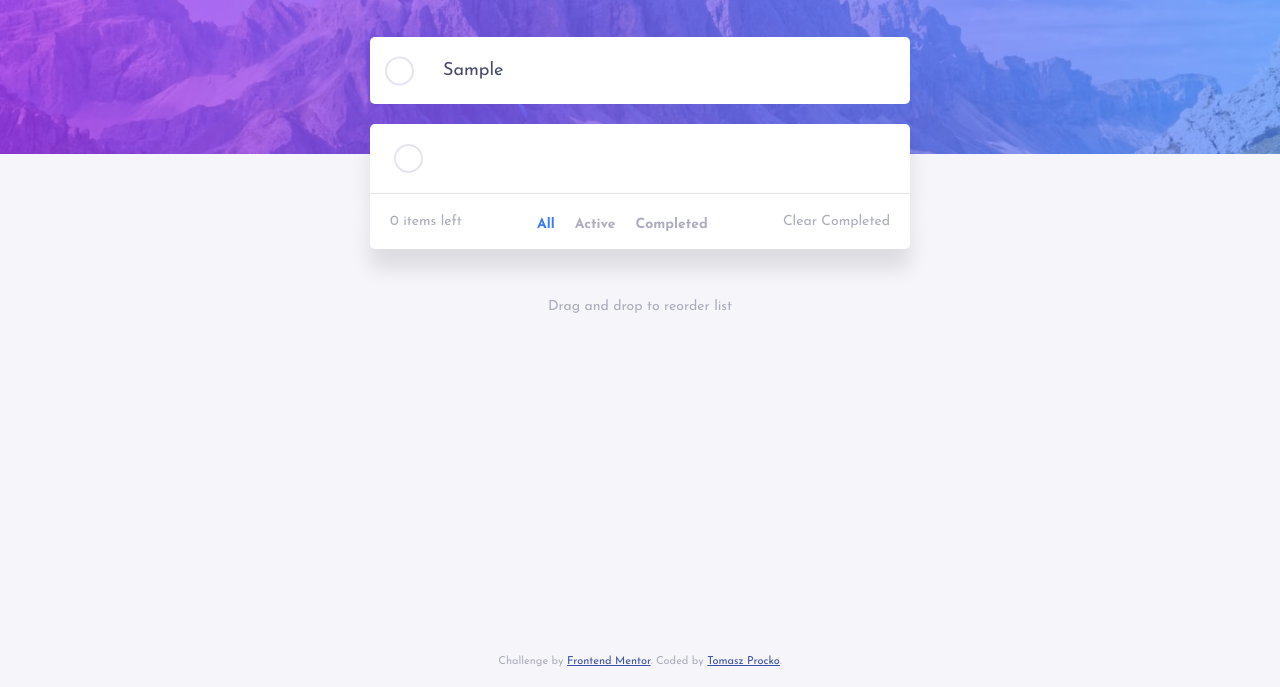
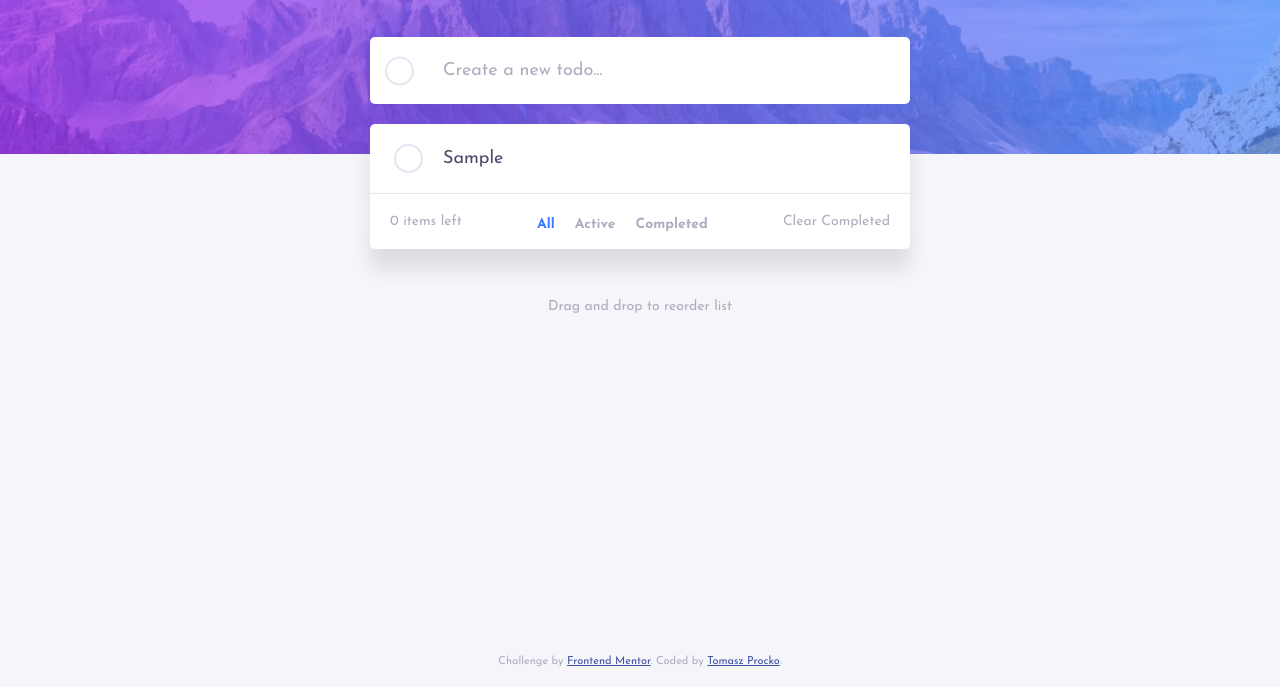
Before and after one commit to prociek/todo-app-main, a website built with Parcel: page src/index.html in a window 1280 px wide. Both pictures are taken after typing "Sample" into the empty fields and a click on the button 399 px from the left and 183 px from the top of the page. Shown: the part 113-800 px from the top of the page. Built offline with nearby package versions, Linux system fonts and the light colour scheme.

Commit message:
Add TodoList and TodoItem class

```diff
--- a/src/index.html
+++ b/src/index.html
@@ -39,36 +39,7 @@
           type="text"
         />
       </form>
-      <ul class="todo-list">
-        <li class="todo-list__item" draggable="true">
-          <div class="border">
-            <button class="todo-list__btn-check">
-              <svg xmlns="http://www.w3.org/2000/svg" width="11" height="9">
-                <path
-                  fill="none"
-                  stroke="#FFF"
-                  stroke-width="2"
-                  d="M1 4.304L3.696 7l6-6"
-                />
-              </svg>
-            </button>
-          </div>
-          <p class="todo-list__text"></p>
-          <button class="todo-list__btn-remove">
-            <svg
-              xmlns="http://www.w3.org/2000/svg"
-              width="18"
-              height="18"
-              viewBox="0 0 18 18"
-            >
-              <path
-                fill-rule="evenodd"
-                d="M16.97 0l.708.707L9.546 8.84l8.132 8.132-.707.707-8.132-8.132-8.132 8.132L0 16.97l8.132-8.132L0 .707.707 0 8.84 8.132 16.971 0z"
-              />
-            </svg>
-          </button>
-        </li>
-      </ul>
+      <ul class="todo-list" id="todo-list"></ul>
       <div class="todo-menu" role="menu">
         <div class="todo-menu__itms-left">
           <span id="amount">0</span> items left
@@ -88,6 +59,36 @@
         >Frontend Mentor</a
       >. Coded by <a href="#">Tomasz Procko</a>.
     </footer>
+    <template id="todo-item">
+      <li class="todo-list__item" draggable="true">
+        <div class="border">
+          <button class="todo-list__btn-check">
+            <svg xmlns="http://www.w3.org/2000/svg" width="11" height="9">
+              <path
+                fill="none"
+                stroke="#FFF"
+                stroke-width="2"
+                d="M1 4.304L3.696 7l6-6"
+              />
+            </svg>
+          </button>
+        </div>
+        <p class="todo-list__text">Todo</p>
+        <button class="todo-list__btn-remove">
+          <svg
+            xmlns="http://www.w3.org/2000/svg"
+            width="18"
+            height="18"
+            viewBox="0 0 18 18"
+          >
+            <path
+              fill-rule="evenodd"
+              d="M16.97 0l.708.707L9.546 8.84l8.132 8.132-.707.707-8.132-8.132-8.132 8.132L0 16.97l8.132-8.132L0 .707.707 0 8.84 8.132 16.971 0z"
+            />
+          </svg>
+        </button>
+      </li>
+    </template>
     <script src="./main.ts" defer></script>
   </body>
 </html>
--- a/src/main.ts
+++ b/src/main.ts
@@ -4,26 +4,28 @@ import sunIcon from "./images/icon-sun.svg";
 import moonIcon from "./images/icon-moon.svg";
 
 class ToggleMode {
-  button: HTMLButtonElement;
-  image: HTMLImageElement;
-  sunIcon: string;
-  moonIcon: string;
+  private button: HTMLButtonElement;
+  private image: HTMLImageElement;
+  private sunIcon: string;
+  private moonIcon: string;
 
   constructor(sunIcon: string, moonIcon: string) {
     this.button = document.querySelector(
       ".header__button"
     ) as HTMLButtonElement;
-    this.image = this.button.querySelector(".header__icon") as HTMLImageElement;
+    this.image = this.button.querySelector(
+      ".header__icon"
+    )! as HTMLImageElement;
     this.sunIcon = sunIcon;
     this.moonIcon = moonIcon;
     this.config();
   }
 
-  config() {
+  private config() {
     this.button.addEventListener("click", this.handleClick);
   }
 
-  handleClick = () => {
+  private handleClick = () => {
     if (!document.documentElement.hasAttribute("data-theme")) {
       document.documentElement.setAttribute("data-theme", "dark");
       this.image.setAttribute("src", this.sunIcon);
@@ -35,24 +37,25 @@ class ToggleMode {
 }
 
 class TodoForm {
-  form: HTMLFormElement;
-  input: HTMLInputElement;
+  private form: HTMLFormElement;
+  private input: HTMLInputElement;
 
   constructor() {
-    this.form = document.querySelector(".todo-form") as HTMLFormElement;
-    this.input = this.form.querySelector("input") as HTMLInputElement;
+    this.form = document.querySelector(".todo-form")! as HTMLFormElement;
+    this.input = this.form.querySelector("input")! as HTMLInputElement;
     this.config();
   }
 
-  config() {
+  private config() {
     this.form.addEventListener("submit", this.addTodo);
   }
 
-  addTodo = (e) => {
+  private addTodo = (e) => {
     e.preventDefault();
     // Add todo to state
     const text = this.input.value;
     state.addTodo({ id: uuid(), text, completed: false });
+    this.input.value = "";
   };
 }
 
@@ -90,6 +93,51 @@ class TodosState {
   }
 }
 
+class TodoItem {
+  private template: HTMLTemplateElement;
+  private hostEl: HTMLUListElement;
+  private element: HTMLLIElement;
+  private todo: Todo;
+
+  constructor(hostId: string, todo: Todo) {
+    this.hostEl = document.getElementById(hostId)! as HTMLUListElement;
+    this.template = document.getElementById(
+      "todo-item"
+    )! as HTMLTemplateElement;
+    const node = document.importNode(this.template, true);
+    this.element = node.content.firstElementChild as HTMLLIElement;
+    this.todo = todo;
+    this.configure();
+    this.render();
+  }
+
+  configure() {
+    this.element.querySelector(".todo-list__text").textContent = this.todo.text;
+  }
+
+  render() {
+    this.hostEl.appendChild(this.element);
+  }
+}
+
+class TodoList {
+  private list: HTMLUListElement;
+
+  constructor() {
+    this.list = document.getElementById("todo-list")! as HTMLUListElement;
+    this.addTodo = this.addTodo.bind(this);
+    state.subscibeListener(this.addTodo);
+  }
+
+  addTodo(todos: Todo[]) {
+    this.list.innerHTML = "";
+    todos.forEach((todo) => {
+      new TodoItem("todo-list", todo);
+    });
+  }
+}
+
+const state = TodosState.getInstance();
 new ToggleMode(sunIcon, moonIcon);
 new TodoForm();
-const state = TodosState.getInstance();
+new TodoList();
```
